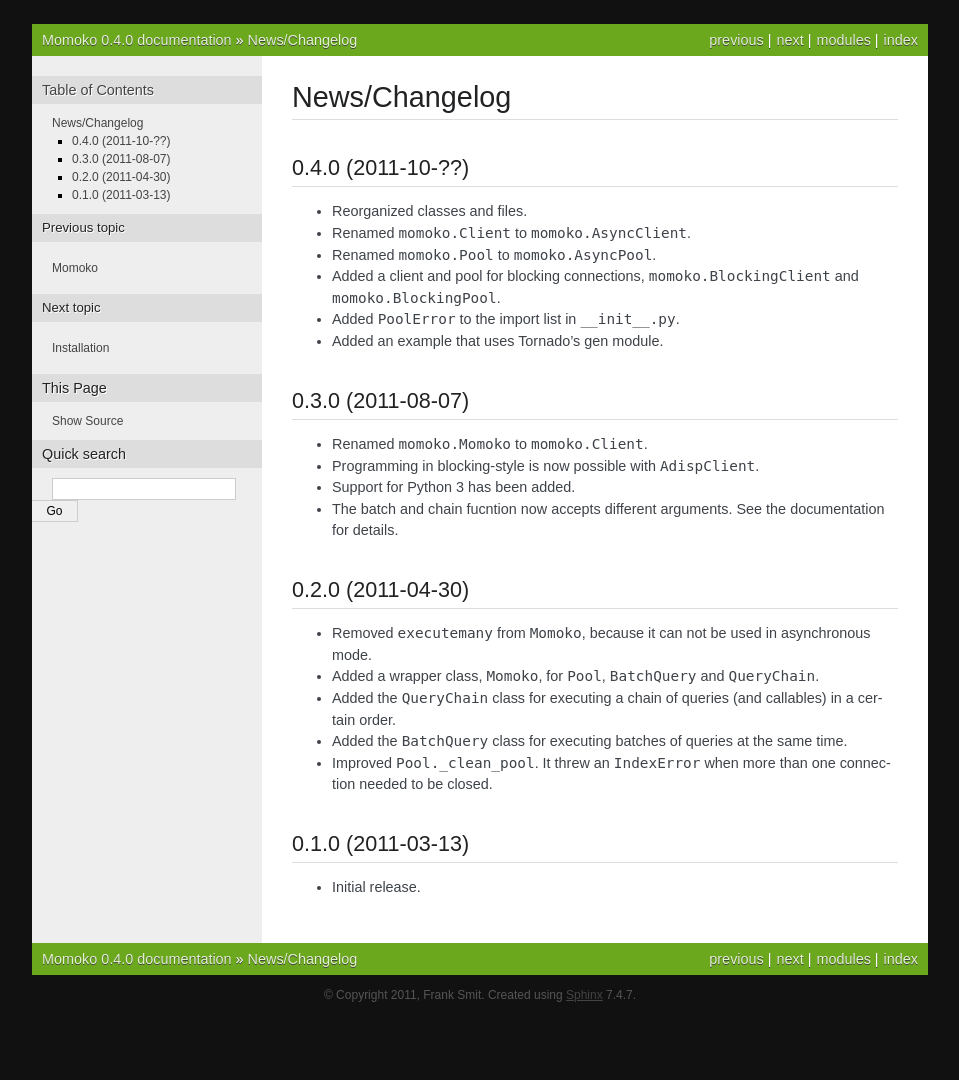
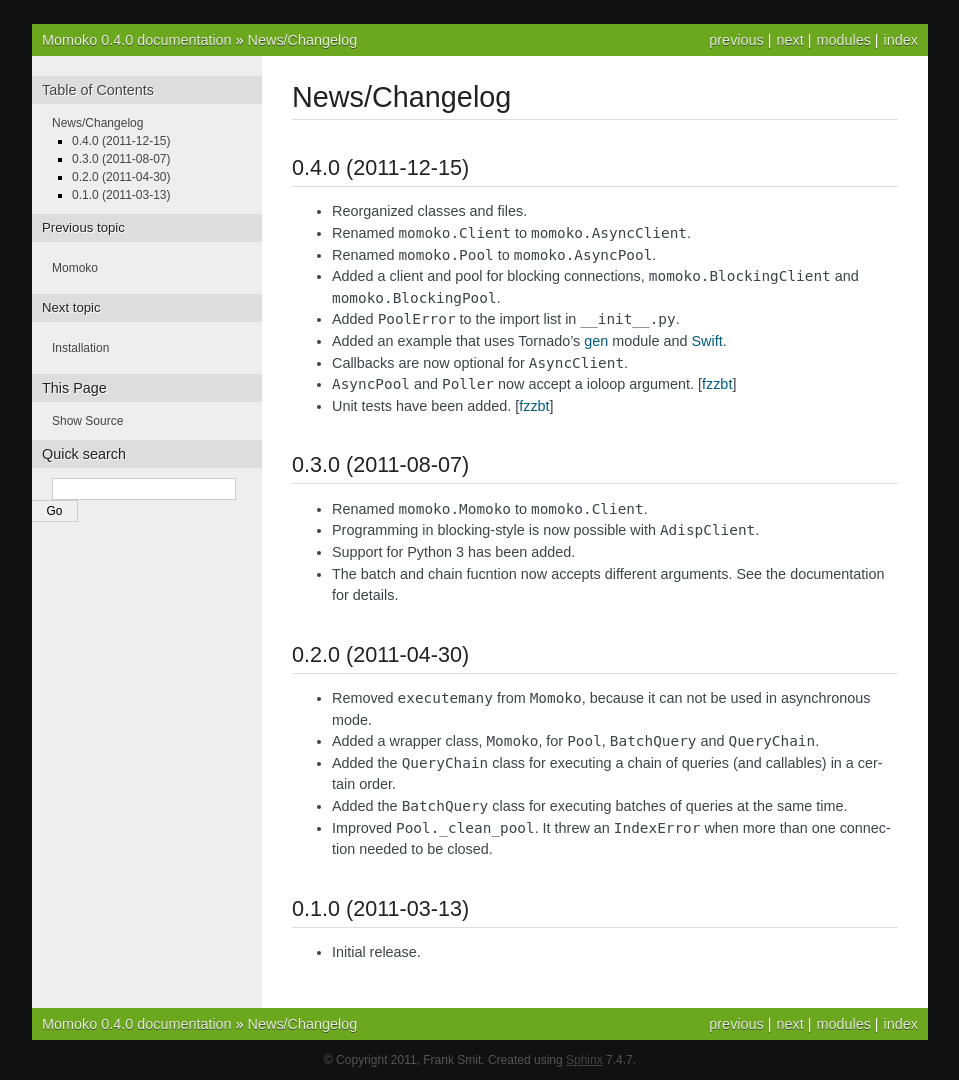
Before and after one commit to FSX/momoko, a Sphinx documentation site: the page built from docs/news.rst, in a window 1280 px wide. Shown: the whole page, without its empty margins (160-1119 px from the left). Built offline with Sphinx 7.4.7, drawn with Linux system fonts in a browser that asks for light colours; before the commit the page ends 1015 px from its top, so only the background shows below that.

Commit message:
Clean ups.

```diff
--- a/docs/news.rst
+++ b/docs/news.rst
@@ -4,7 +4,7 @@
 ==============
 
 
-0.4.0 (2011-10-??)
+0.4.0 (2011-12-15)
 ------------------
 
 * Reorganized classes and files.
@@ -13,7 +13,14 @@
 * Added a client and pool for blocking connections, ``momoko.BlockingClient``
   and ``momoko.BlockingPool``.
 * Added ``PoolError`` to the import list in ``__init__.py``.
-* Added an example that uses Tornado's gen module.
+* Added an example that uses Tornado's gen_ module and Swift_.
+* Callbacks are now optional for ``AsyncClient``.
+* ``AsyncPool`` and ``Poller`` now accept a ioloop argument. [fzzbt_]
+* Unit tests have been added. [fzzbt_]
+
+.. _gen: http://www.tornadoweb.org/documentation/gen.html
+.. _Swift: http://code.naeseth.com/swirl/
+.. _fzzbt: https://github.com/fzzbt
 
 
 0.3.0 (2011-08-07)
```
Also changed, not shown: 5 other files.
